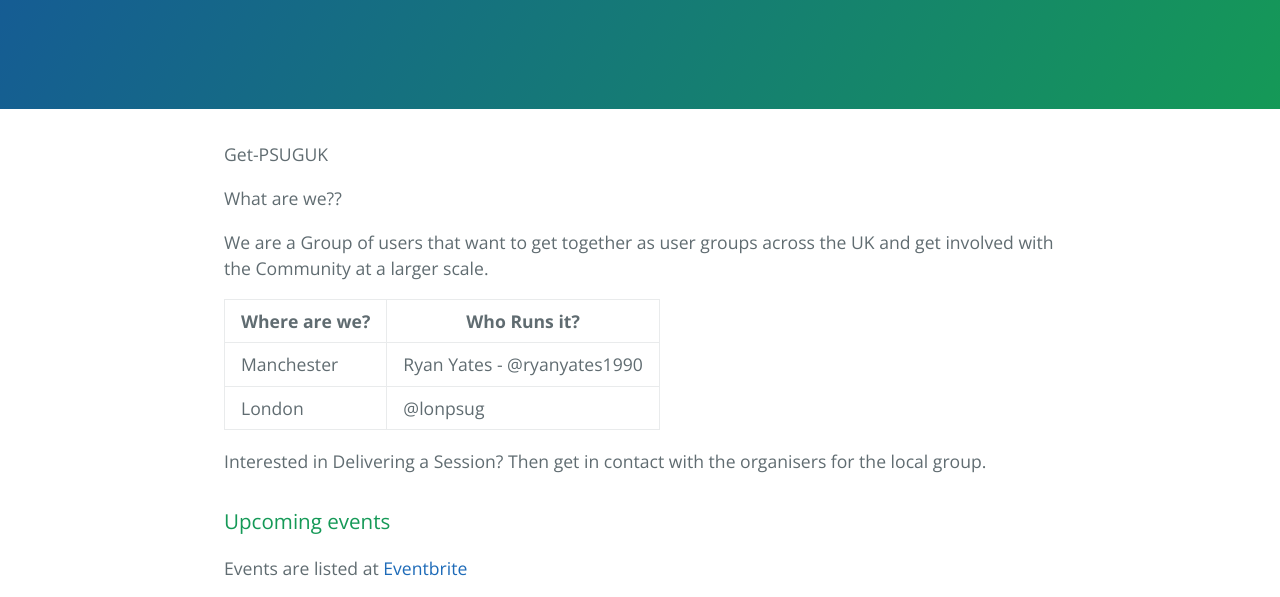
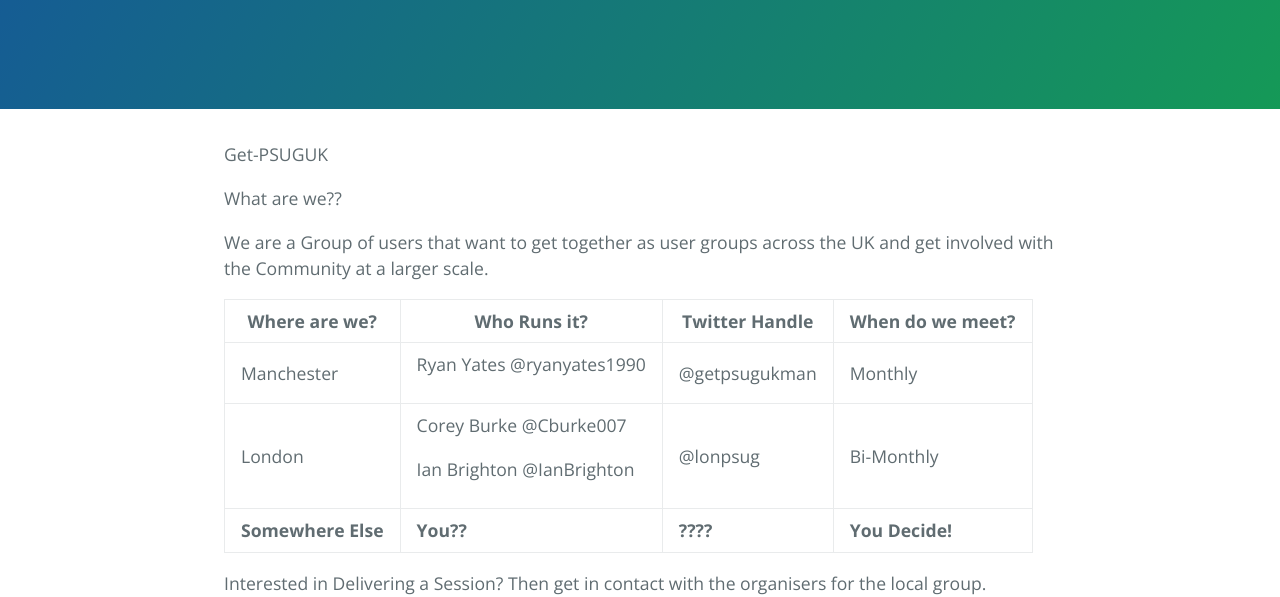
Before and after one commit to Get-PSUGUK/Get-PSUGUK.github.io, a plain HTML site: page index.html in a window 1280 px wide. Shown: the part 208-805 px from the top of the page. Drawn offline with nearby package versions, Linux system fonts and the light colour scheme.

Commit message:
Slight layout change

```diff
--- a/index.html
+++ b/index.html
@@ -23,9 +23,10 @@
 <p>We are a Group of users that want to get together as user groups across the UK and get involved with the Community at a larger scale.</p>
         <table>
         <tbody>
-        <tr><th> Where are we? </th><th> Who Runs it? </th></tr>
-        <tr><td>Manchester</td> <td>Ryan Yates - @ryanyates1990</td></tr>
-        <tr><td>London</td><td>@lonpsug</td></tr>
+        <tr><th> Where are we? </th><th> Who Runs it? </th><th>Twitter Handle</th><th>When do we meet?</th></tr>
+        <tr><td>Manchester</td> <td><p>Ryan Yates @ryanyates1990</p></td><td>@getpsugukman</td><td>Monthly</td></tr>
+        <tr><td>London</td><td><p> Corey Burke @Cburke007 </p><p>Ian Brighton @IanBrighton</p></td><td>@lonpsug</td><td>Bi-Monthly</td></tr>
+        <tr><td><b>Somewhere Else</b></td><td><b>You??</b></td><td><b>????</b></td><td><b>You Decide!</b></td></tr>
         </tbody>
         </table>
 
```
